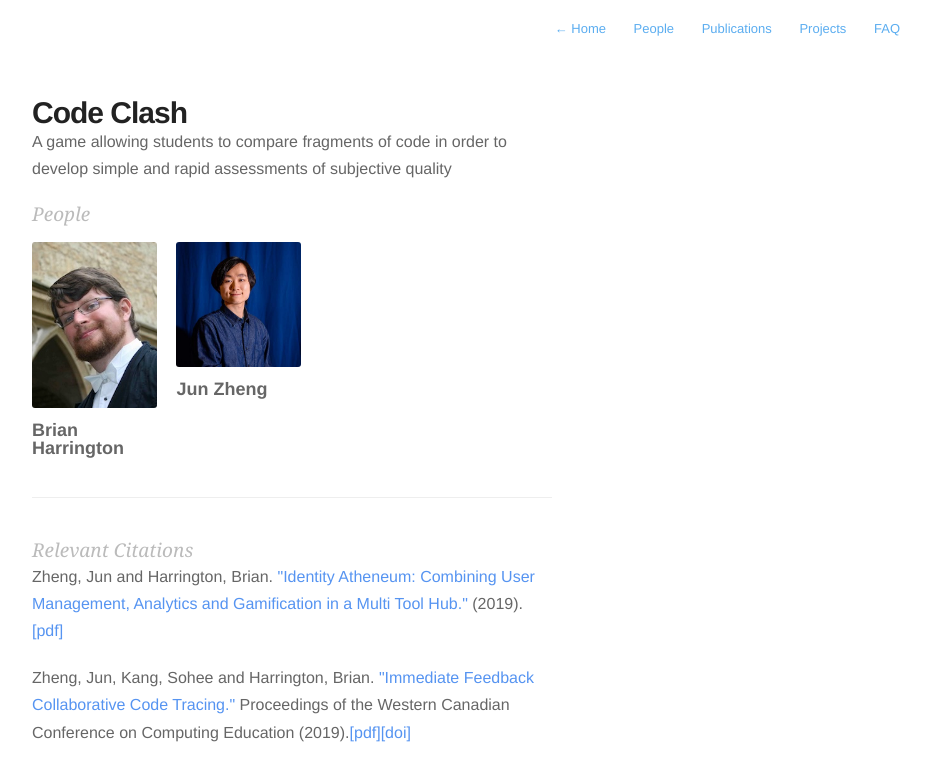
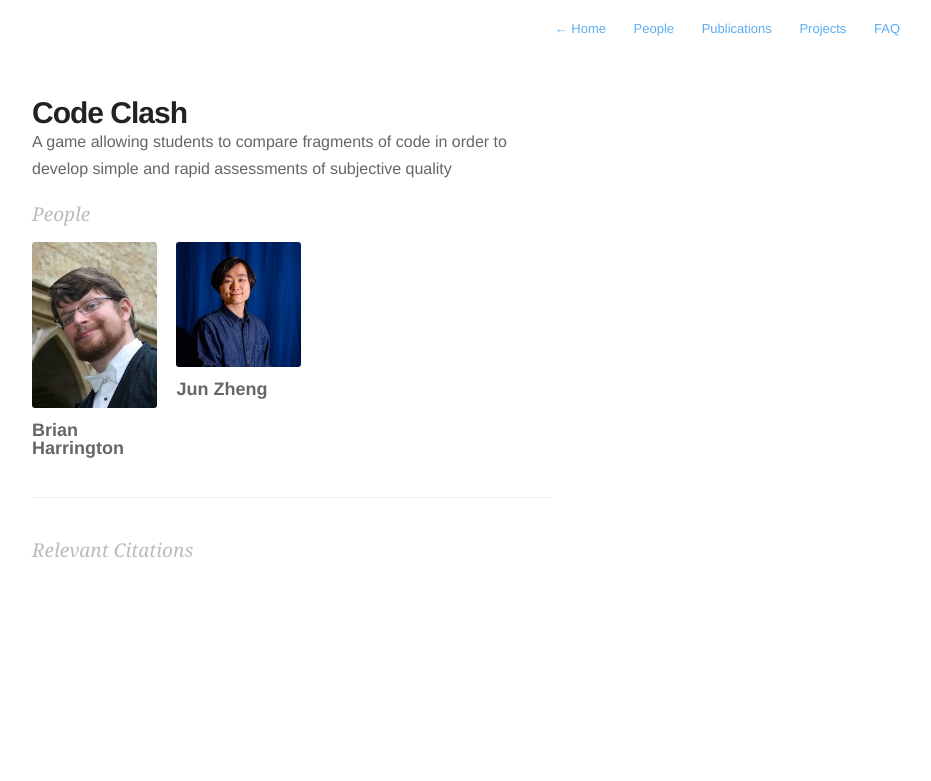
Before and after one commit to cms-urg/cms-urg.github.io, a Jekyll site: the page built from codeclash.html, in a window 1280 px wide. Shown: the top 781 px of the page, without its empty margins (348-1279 px from the left). Built offline with Jekyll 4.4.1, drawn with Linux system fonts in a browser that asks for light colours; nearby versions of some CDN libraries.

Commit message:
setting back files to original to get ready for merge

```diff
--- a/_pubs/bibs/Harrington.bib
+++ b/_pubs/bibs/Harrington.bib
@@ -4,7 +4,6 @@
   year={2019},
   url={https://cssplice.github.io/ICER19/proc/SPLICE_2019_ICER_paper_8.pdf},
   pdf={https://cssplice.github.io/ICER19/proc/SPLICE_2019_ICER_paper_8.pdf},
-  projects={Code Clash}
 }
 
 @inproceedings{10.1145/3314994.3325087,
@@ -23,7 +22,6 @@ keywords = {CS1, think-pair-share, code tracing, collaboration},
 location = {Calgary, AB, Canada},
 series = {WCCCE ’19},
 pdf = {https://dl.acm.org/doi/pdf/10.1145/3314994.3325087?download=true},
-projects={Code Clash}
 }
 
 @inproceedings{10.1145/3314994.3325081,
--- a/codeclash.html
+++ b/codeclash.html
@@ -23,5 +23,3 @@ layout: default
 <hr/>
 
 <h2>Relevant Citations</h2>
-<p>Zheng, Jun and Harrington, Brian. <a href="https://cssplice.github.io/ICER19/proc/SPLICE_2019_ICER_paper_8.pdf">"Identity Atheneum: Combining User Management, Analytics and Gamification in a Multi Tool Hub." </a>(2019).<a href="https://cssplice.github.io/ICER19/proc/SPLICE_2019_ICER_paper_8.pdf">[pdf]</a></p>
-<p>Zheng, Jun, Kang, Sohee and Harrington, Brian. <a href="https://doi.org/10.1145/3314994.3325087">"Immediate Feedback Collaborative Code Tracing." </a>Proceedings of the Western Canadian Conference on Computing Education (2019).<a href="https://dl.acm.org/doi/pdf/10.1145/3314994.3325087?download=true">[pdf]</a><a href="10.1145/3314994.3325087">[doi]</a></p>
```
